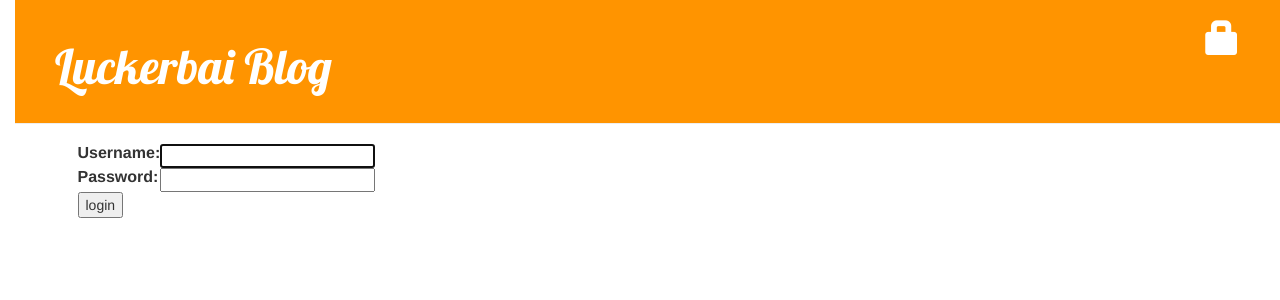
After one commit to luckerbai/my-first-blog, a Django app: page /accounts/login/ in a window 1280 px wide. The commit adds this page. Shown: the top 300 px of the page. Run offline with Django 3.2, Linux system fonts and the light colour scheme; some libraries are stand-ins or nearby versions.

Commit message:
Changes the HTML more secure

```diff
--- a/blog/templates/blog/base.html
+++ b/blog/templates/blog/base.html
@@ -10,9 +10,14 @@
     <body>
         <div class="page-header">
             {% if user.is_authenticated %}
+                <a href="{% url 'post_draft_list' %}" class="top-menu">
+                    <span class="glyphicon glyphicon-edit"></span></a>
                 <a href="{% url 'post_new' %}" class="top-menu">
                     <span class="glyphicon glyphicon-plus"></span>
                 </a>
+                <p class="top-menu">Hello {{ user.username }} <small>(<a href="{% url 'logout' %}">Log out</a>)</small></p>
+            {% else %}
+                <a href="{% url 'login' %}" class="top-menu"><span class="glyphicon glyphicon-lock"></span></a>
             {% endif %}
             <h1><a href="">Luckerbai Blog</a></h1>
         </div>
--- a/blog/templates/blog/post_detail.html
+++ b/blog/templates/blog/post_detail.html
@@ -6,9 +6,14 @@
             <div class="date">
                 {{ post.published_date }}
             </div>
+        {% else %}
+        <a class="btn btn-default" href="{% url 'post_publish' pk=post.pk %}">Publish</a>
         {% endif %}
         <a class="btn btn-default" href="{% url 'post_edit' pk=post.pk %}">
             <span class="glyphicon glyphicon-pencil"></span>
+        </a>
+        <a class="btn btn-default" href="{% url 'post_remove' pk=post.pk %}">
+            <span class="glyphicon glyphicon-remove"></span>
         </a>
         <h1>{{ post.title }}</h1>
         <p>{{ post.text|linebreaksbr }}</p>
--- /dev/null
+++ b/blog/templates/registration/login.html
@@ -0,0 +1,23 @@
+{% extends "blog/base.html" %}
+
+{% block content %}
+    {% if form.errors %}
+        <p>Your username and password didn't match. Please try again.</p>
+    {% endif %}
+
+    <form method="post" action="{% url 'login' %}">
+    {% csrf_token %}
+        <table>
+            <tr>
+                <td>{{ form.username.label_tag }}</td>
+                <td>{{ form.username }}</td>
+            </tr>
+            <tr>
+                <td>{{ form.password.label_tag }}</td>
+                <td>{{ form.password }}</td>
+            </tr>
+        </table>
+
+        <input type="submit" value="login"/>
+        <input type="hidden" name="next" value="{{ next }}"/>
+{% endblock %}
--- a/blog/urls.py
+++ b/blog/urls.py
@@ -6,4 +6,7 @@ urlpatterns = [
         url(r'^post/(?P<pk>[0-9]+)/$', views.post_detail, name='post_detail'),
         url(r'^post/new/$', views.post_new, name='post_new'),
         url(r'^post/(?P<pk>[0-9]+)/edit/$', views.post_edit, name='post_edit'),
+        url(r'^drafts/$', views.post_draft_list, name='post_draft_list'),
+        url(r'^post/(?P<pk>\d+)/publish/$', views.post_publish, name='post_publish'),
+        url(r'^post/(?P<pk>\d+)/remove/$', views.post_remove, name='post_remove'),
         ]
--- a/mysite/settings.py
+++ b/mysite/settings.py
@@ -102,3 +102,4 @@ USE_TZ = True
 
 STATIC_URL = '/static/'
 STATIC_ROOT = os.path.join(BASE_DIR, 'static')
+LOGIN_REDIRECT_URL = '/'
--- a/mysite/urls.py
+++ b/mysite/urls.py
@@ -1,10 +1,13 @@
 from django.conf.urls import include, url
 from django.contrib import admin
+
+from django.contrib.auth import views
 
 urlpatterns = [
     # Examples:
     # url(r'^$', 'mysite.views.home', name='home'),
-
     url(r'^admin/', include(admin.site.urls)),
+    url(r'^accounts/login/$', views.login, name='login'),
+    url(r'^accounts/logout/$', views.logout, name='logout', kwargs={'next_page': '/'}),
     url(r'', include('blog.urls')),
 ]
```
Also changed, not shown: blog/templates/blog/post_draft_list.html (added, +11 -0 lines), blog/views.py (+24 -2 lines).
